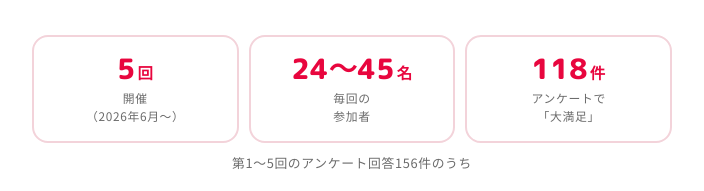
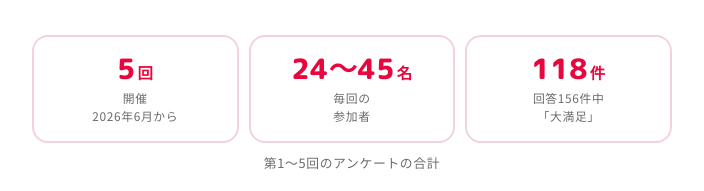
Before and after one commit to kyhfe013/kamayan-web, a plain HTML site: page raiseup/index.html in a window 1280 px wide. Shown: the part 3472-3663 px from the top of the page, 288-992 px from the left. Drawn offline with Linux system fonts and the light colour scheme.

Commit message:
RAISEUP支部: 実績の注記と当日の流れをスマホで読みやすく
Co-Authored-By: Claude Opus 5.5 <noreply@anthropic.com>

```diff
--- a/raiseup/index.html
+++ b/raiseup/index.html
@@ -195,8 +195,8 @@ br.pc{display:none}
 .kv th,.kv td{padding:.7em .5em;border-bottom:1px solid var(--border-color);text-align:left;vertical-align:top;font-size:.92rem}
 .kv th{width:4.5em;color:var(--accent-sub);font-family:var(--round);font-weight:700;white-space:nowrap}
 .kv ul{list-style:none}
-.day{display:flex;overflow-x:auto;gap:8px;margin:12px -20px 0;padding:4px 20px 10px;list-style:none;scroll-snap-type:x mandatory}
-.day li{flex:0 0 auto;scroll-snap-align:start;background:var(--surface-color);border-radius:12px;padding:10px 12px;text-align:center;min-width:112px;font-size:.82rem;line-height:1.5;font-weight:700}
+.day{display:grid;grid-template-columns:repeat(3,1fr);gap:8px;margin:12px 0 0;padding:4px 0 10px;list-style:none}
+.day li{background:var(--surface-color);border-radius:12px;padding:10px 4px;text-align:center;min-width:0;font-size:.78rem;letter-spacing:0;line-height:1.5;font-weight:700}
 .day li .t{display:block;font-family:var(--round);color:var(--accent-color);font-size:.95rem}
 .day li.main{background:var(--accent-color);color:#fff}
 .day li.main .t{color:#FFE2B8}
@@ -356,11 +356,11 @@ footer{border-top:1px solid var(--border-color);padding:28px 20px 96px;text-alig
   <div class="wrap">
     <h2><span class="label">RECORD</span>数字で見る RAISEUP支部</h2>
     <div class="stats three">
-      <div class="stat"><div class="v"><span class="count" data-to="5">5</span><small>回</small></div><div class="k">開催<br>（2026年6月〜）</div></div>
+      <div class="stat"><div class="v"><span class="count" data-to="5">5</span><small>回</small></div><div class="k">開催<br><span class="nw">2026年</span><span class="nw">6月から</span></div></div>
       <div class="stat"><div class="v">24〜45<small>名</small></div><div class="k">毎回の<br>参加者</div></div>
-      <div class="stat"><div class="v"><span class="count" data-to="118">118</span><small>件</small></div><div class="k">アンケートで<br>「大満足」</div></div>
+      <div class="stat"><div class="v"><span class="count" data-to="118">118</span><small>件</small></div><div class="k">回答156件中<br>「大満足」</div></div>
     </div>
-    <p class="small center" style="margin-top:.6em">第1〜5回のアンケート回答156件のうち</p>
+    <p class="small center" style="margin-top:.6em">第1〜5回のアンケートの合計</p>
   </div>
   <div class="wide">
     <div class="photos one">
```
